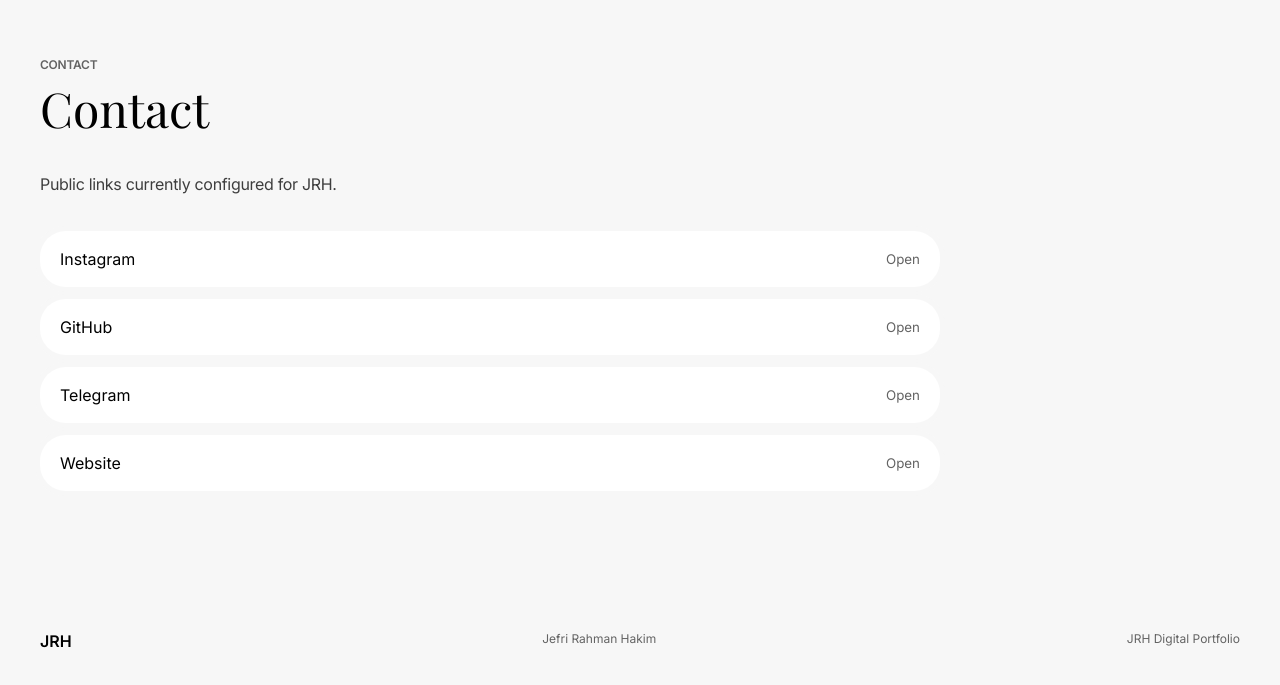
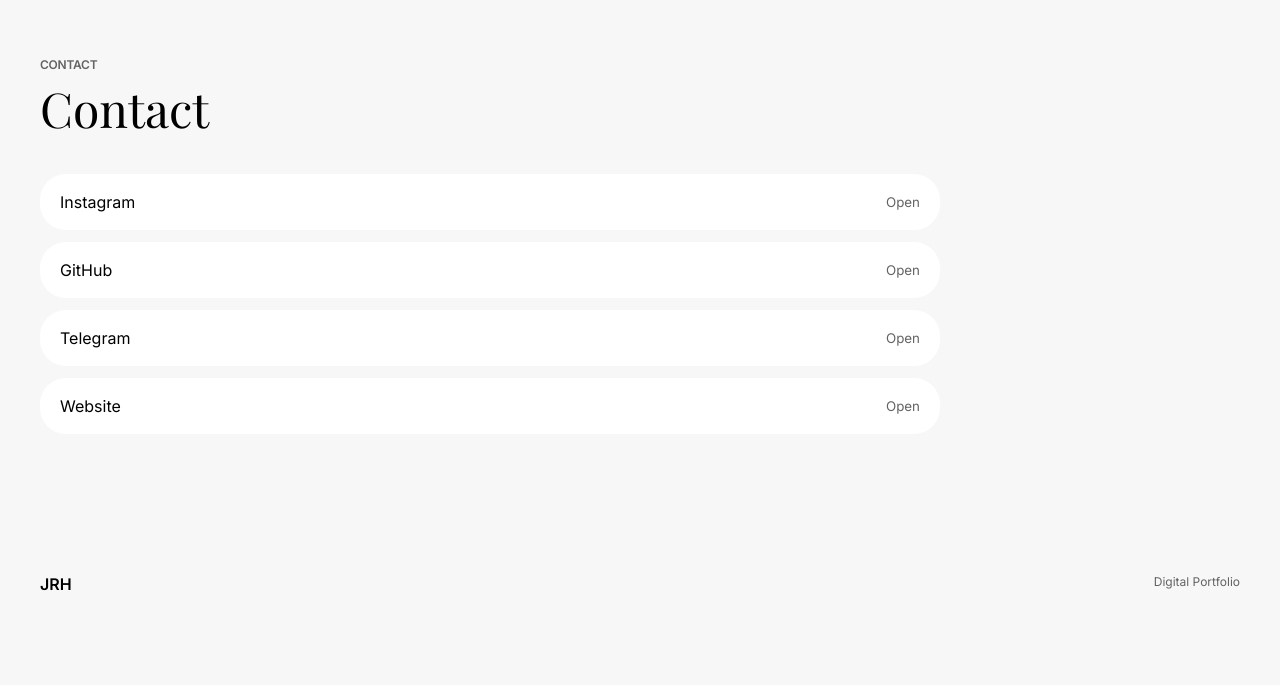
Before and after one commit to LionerHakim/JRHs, a React (Vite) app: page / in a window 1280 px wide. Shown: the part 2331-3016 px from the top of the page. After the commit the page ends 2975 px from the top, so only its background shows below. Built offline with nearby package versions, Linux system fonts and the light colour scheme.

Commit message:
Clean contact copy and footer identity duplication

```diff
--- a/src/main.tsx
+++ b/src/main.tsx
@@ -223,8 +223,7 @@ export default function App() {
             <p className="section-kicker">CONTACT</p>
             <h2 id="links-title">Contact</h2>
           </div>
-          <p className="editorial-copy">Public links currently configured for JRH.</p>
-          <div className="links-list" style={{ marginTop: 36 }}>
+          <div className="links-list">
             {Object.entries(siteConfig.social).filter(([, url]) => url).map(([name, url]) => (
               <a key={name} href={url} target="_blank" rel="noreferrer">
                 <span>{name === "instagram" ? "Instagram" : name === "github" ? "GitHub" : name === "telegram" ? "Telegram" : name === "portfolio" ? "Website" : name}</span>
@@ -237,8 +236,7 @@ export default function App() {
 
       <footer>
         <strong>JRH</strong>
-        <span>Jefri Rahman Hakim</span>
-        <span>JRH Digital Portfolio</span>
+        <span>Digital Portfolio</span>
       </footer>
 
       {activeProject !== null && (
```
